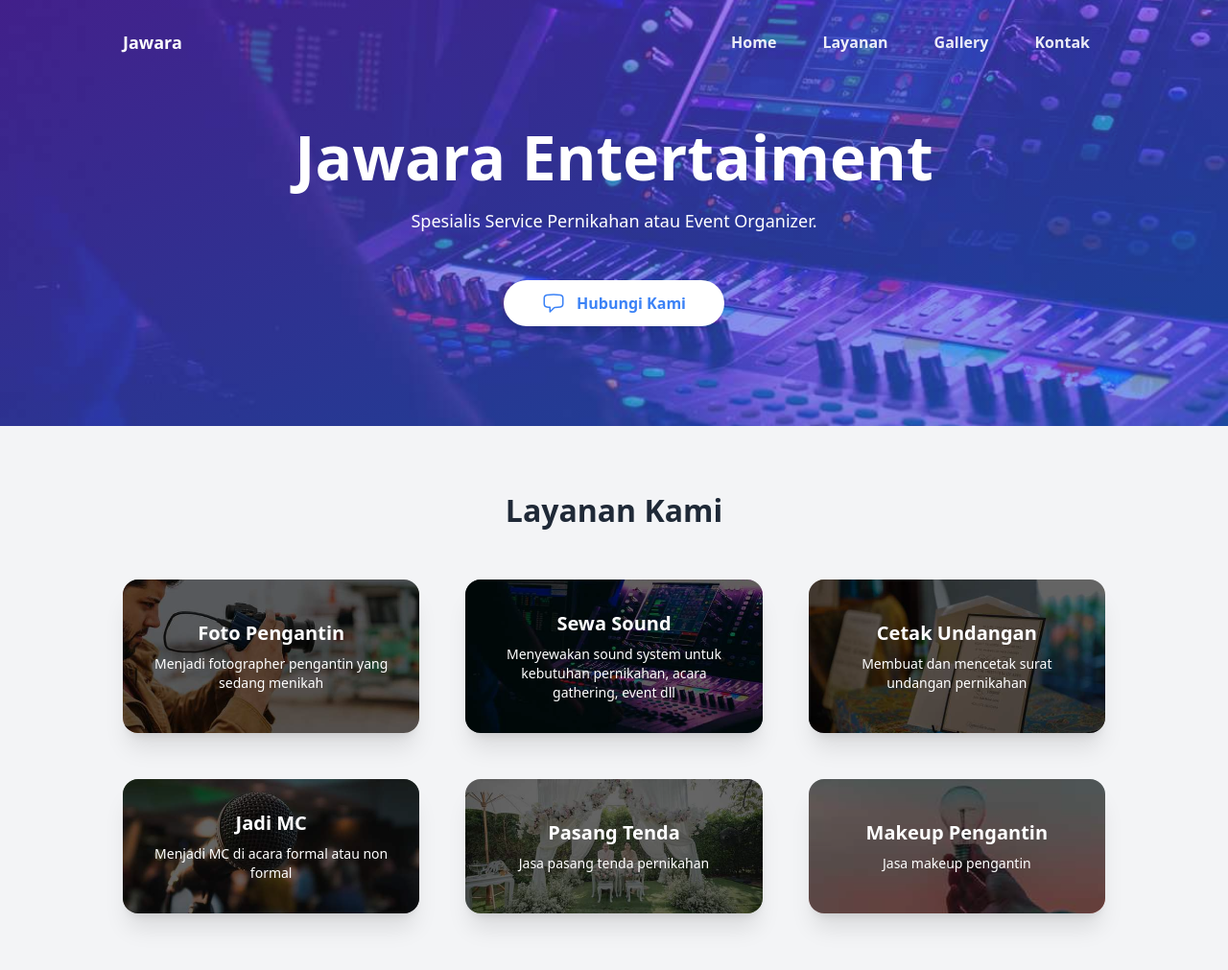
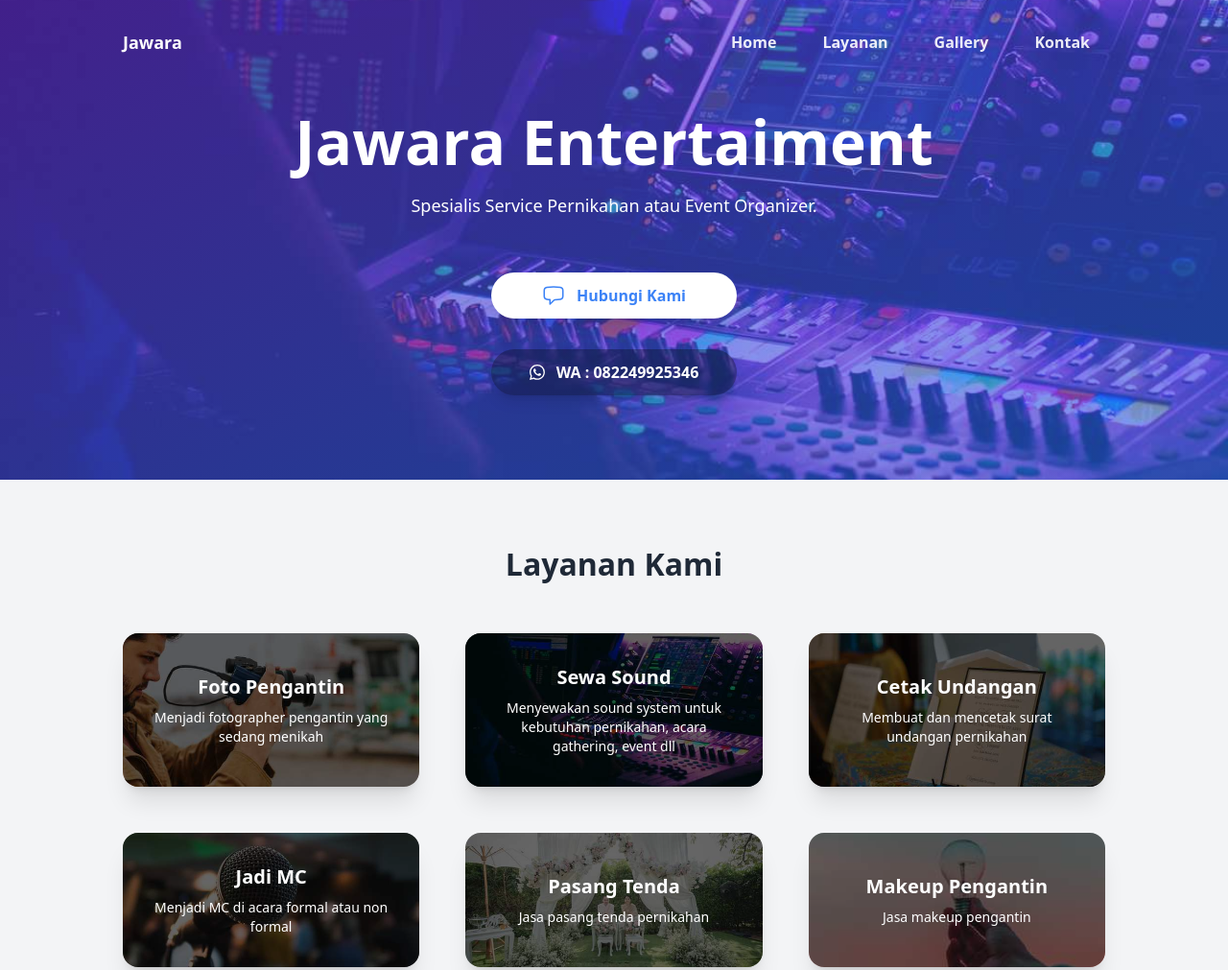
Before and after one commit to WahyuHidayattz/jawara-entertaiment.github.io, a website: page index.html in a window 1280 px wide. Shown: the top 1011 px of the page at 96% size. Drawn offline with Linux system fonts and the light colour scheme.

Commit message:
Add whatsapp number

```diff
--- a/gallery.js
+++ b/gallery.js
@@ -29,7 +29,7 @@ for(jasa of CONFIG.jasa){
 
     let galleryItems = ``
     for(item of jasa.gallery){
-        galleryItems += `<button onclick="handleClick(this)" class="group hover:rotate-6 transition duration-300"><img src="${item}"
+        galleryItems += `<button onclick="handleClick(this)" class="group hover:rotate-3 transition duration-300"><img src="${item}"
         alt="" class="img-gallery"></button>`
     }
 
--- a/index.html
+++ b/index.html
@@ -66,11 +66,12 @@
                     </button>
                 </div>
                 <!-- header content -->
-                <div class="flex flex-col items-center justify-center w-full gap-4 py-20 lg:py-32z md:gap-8">
+                <div class="flex flex-col items-center justify-center w-full gap-4 py-16 lg:py-32z md:gap-8">
                     <span class="text-4xl md:text-[4rem] font-semibold">Jawara Entertaiment</span>
                     <span class="text-lg">Spesialis Service Pernikahan atau Event Organizer.</span>
+                    <div class="flex flex-col gap-8 mt-6">
                         <a href="#kontak"
-                        class="flex flex-row items-center gap-3 px-10 py-3 mt-4 font-semibold text-blue-500 transition duration-300 bg-white rounded-full shadow-lg hover:bg-gray-200 hover:-translate-y-2">
+                            class="flex flex-row items-center justify-center gap-3 px-10 py-3 font-semibold text-blue-500 transition duration-300 bg-white rounded-full shadow-lg hover:bg-gray-200 hover:-translate-y-2">
                             <svg xmlns="http://www.w3.org/2000/svg" fill="none" viewBox="0 0 24 24" stroke-width="1.5"
                                 stroke="currentColor" class="w-6 h-6">
                                 <path stroke-linecap="round" stroke-linejoin="round"
@@ -78,6 +79,16 @@
                             </svg>
                             Hubungi Kami
                         </a>
+                        <a id="link-whatsapp" target="_blank"
+                            class="flex flex-row items-center gap-3 px-10 py-3 font-semibold text-white transition duration-300 rounded-full shadow-lg bg-black/30 hover:bg-black/50 hover:-translate-y-2">
+                            <svg xmlns="http://www.w3.org/2000/svg" width="16" height="16" fill="currentColor"
+                                class="bi bi-whatsapp" viewBox="0 0 16 16">
+                                <path
+                                    d="M13.601 2.326A7.854 7.854 0 0 0 7.994 0C3.627 0 .068 3.558.064 7.926c0 1.399.366 2.76 1.057 3.965L0 16l4.204-1.102a7.933 7.933 0 0 0 3.79.965h.004c4.368 0 7.926-3.558 7.93-7.93A7.898 7.898 0 0 0 13.6 2.326zM7.994 14.521a6.573 6.573 0 0 1-3.356-.92l-.24-.144-2.494.654.666-2.433-.156-.251a6.56 6.56 0 0 1-1.007-3.505c0-3.626 2.957-6.584 6.591-6.584a6.56 6.56 0 0 1 4.66 1.931 6.557 6.557 0 0 1 1.928 4.66c-.004 3.639-2.961 6.592-6.592 6.592zm3.615-4.934c-.197-.099-1.17-.578-1.353-.646-.182-.065-.315-.099-.445.099-.133.197-.513.646-.627.775-.114.133-.232.148-.43.05-.197-.1-.836-.308-1.592-.985-.59-.525-.985-1.175-1.103-1.372-.114-.198-.011-.304.088-.403.087-.088.197-.232.296-.346.1-.114.133-.198.198-.33.065-.134.034-.248-.015-.347-.05-.099-.445-1.076-.612-1.47-.16-.389-.323-.335-.445-.34-.114-.007-.247-.007-.38-.007a.729.729 0 0 0-.529.247c-.182.198-.691.677-.691 1.654 0 .977.71 1.916.81 2.049.098.133 1.394 2.132 3.383 2.992.47.205.84.326 1.129.418.475.152.904.129 1.246.08.38-.058 1.171-.48 1.338-.943.164-.464.164-.86.114-.943-.049-.084-.182-.133-.38-.232z" />
+                            </svg>
+                            <span id="whatsapp-text"></span>
+                        </a>
+                    </div>
                 </div>
             </div>
         </div>
--- a/index.js
+++ b/index.js
@@ -22,7 +22,7 @@ for (let jasa of CONFIG.jasa) {
 
 for (let gallery of CONFIG.gallery_home){
     let items =
-    `<button onclick="handleClick(this)" class="group">
+    `<button onclick="handleClick(this)" class="group hover:rotate-3 transition duration-200">
         <img src="assets/images/${gallery}" alt="" class="img-gallery">
     </button>`
     containerGallery.innerHTML += items
@@ -59,3 +59,7 @@ let instagram = contacts[contacts.map(i => i.judul).indexOf("Instagram")];
 document.getElementById('contact-whatsapp').href = whatsapp.link;
 document.getElementById('contact-telegram').href = telegram.link;
 document.getElementById('contact-instagram').href = instagram.link;
+
+let linkWhatsapp = document.getElementById('link-whatsapp')
+document.getElementById('whatsapp-text').textContent = "WA : " + CONFIG.nomor_wa
+linkWhatsapp.href = whatsapp.link
```
Also changed, not shown: gallery.html (+2 -3 lines), assets/app.css. Lines whose indentation alone changed are shown as unchanged.
